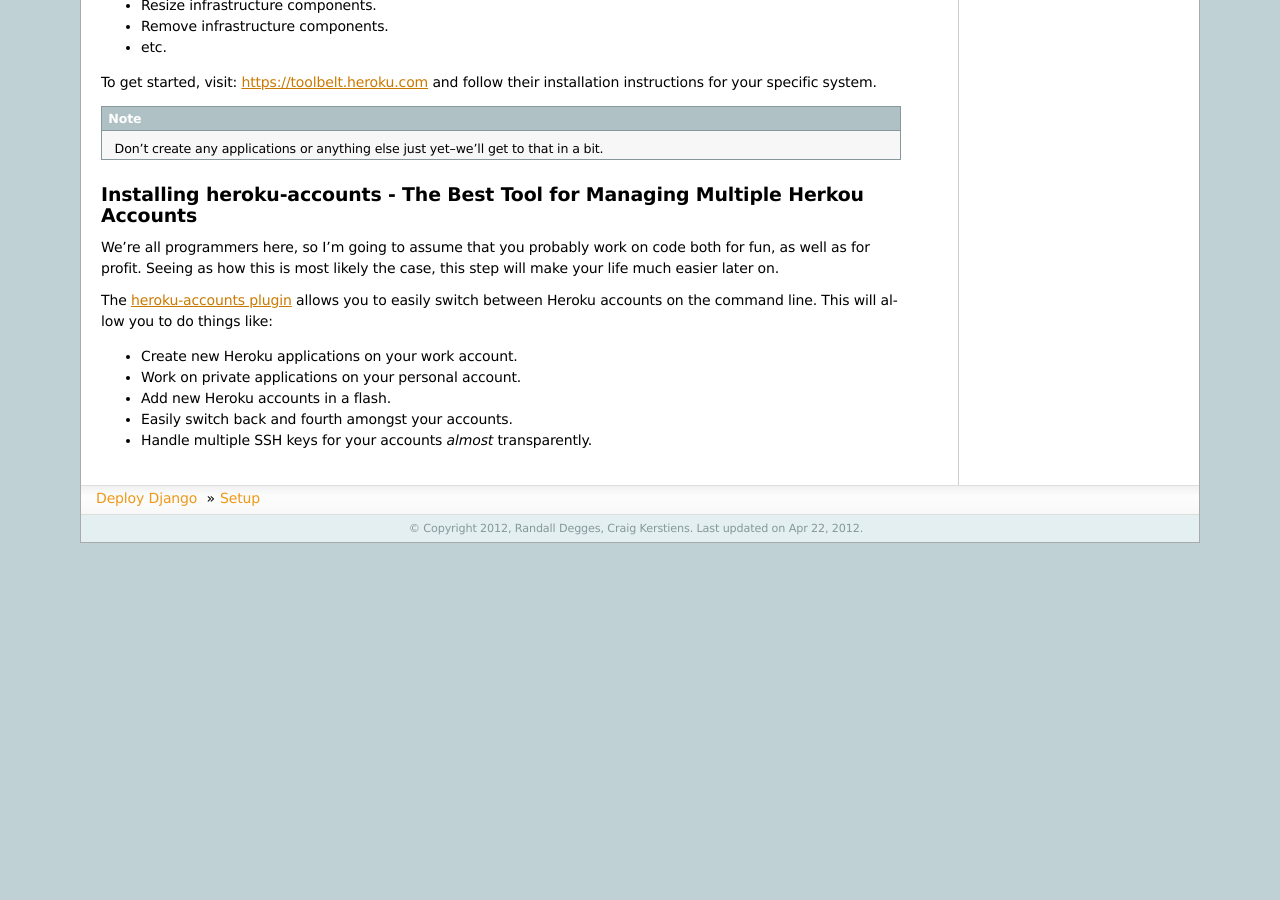
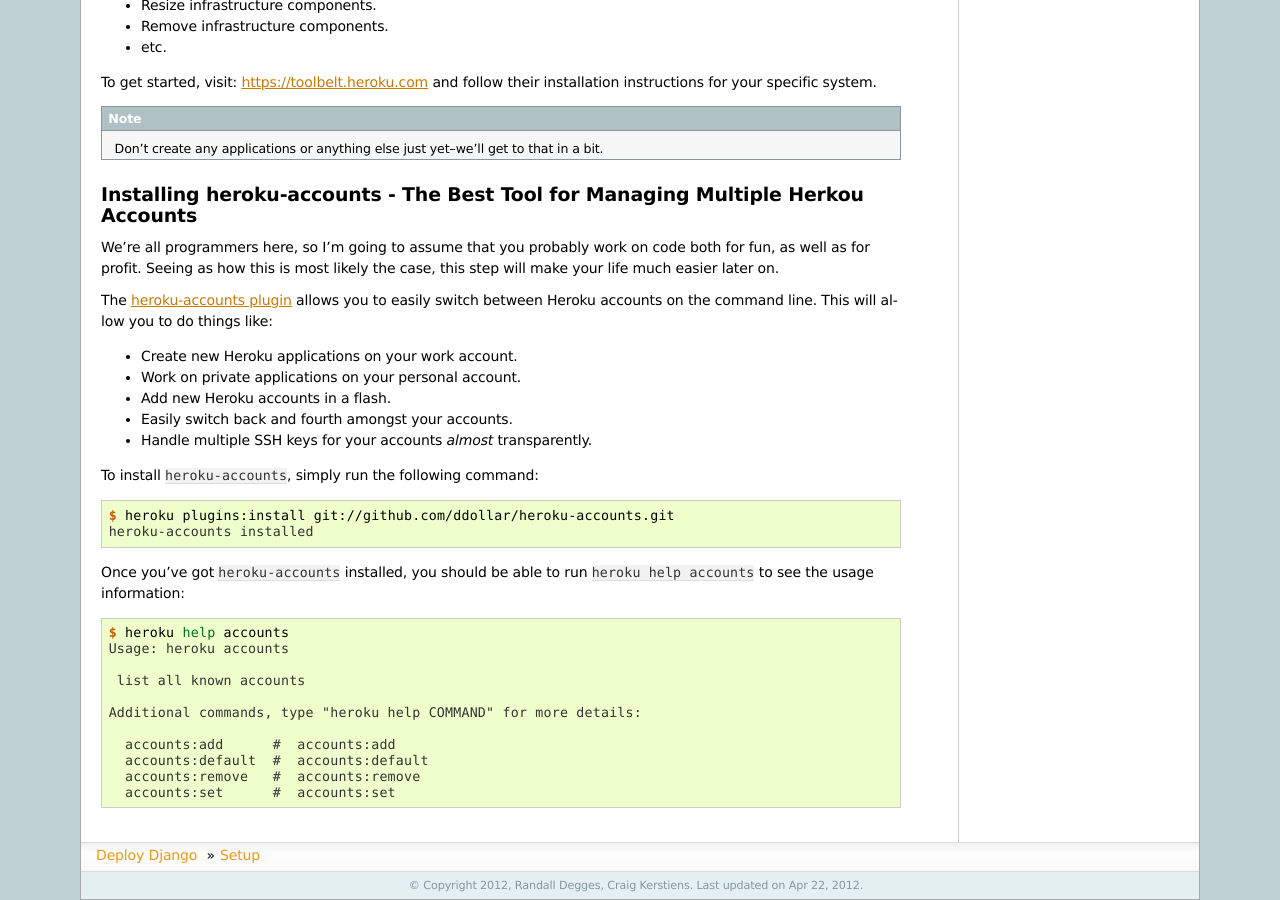
Before and after one commit to perryyo/deploydjango.com, a Sphinx documentation site: the page built from source/heroku/setup.rst, in a window 1280 px wide and 900 px high, scrolled down 591 px. Built offline with Sphinx 7.4.7, drawn with Linux system fonts in a browser that asks for light colours; before the commit the page ends 1134 px from its top, so only the background shows below that.

Commit message:
Adding help information about heroku-accounts.

```diff
--- a/source/heroku/setup.rst
+++ b/source/heroku/setup.rst
@@ -64,3 +64,27 @@
 - Add new Heroku accounts in a flash.
 - Easily switch back and fourth amongst your accounts.
 - Handle multiple SSH keys for your accounts *almost* transparently.
+
+To install ``heroku-accounts``, simply run the following command:
+
+.. code-block:: console
+
+    $ heroku plugins:install git://github.com/ddollar/heroku-accounts.git
+    heroku-accounts installed
+
+Once you've got ``heroku-accounts`` installed, you should be able to run
+``heroku help accounts`` to see the usage information:
+
+.. code-block:: console
+
+    $ heroku help accounts
+    Usage: heroku accounts
+
+     list all known accounts
+
+    Additional commands, type "heroku help COMMAND" for more details:
+
+      accounts:add      #  accounts:add
+      accounts:default  #  accounts:default
+      accounts:remove   #  accounts:remove
+      accounts:set      #  accounts:set
```
